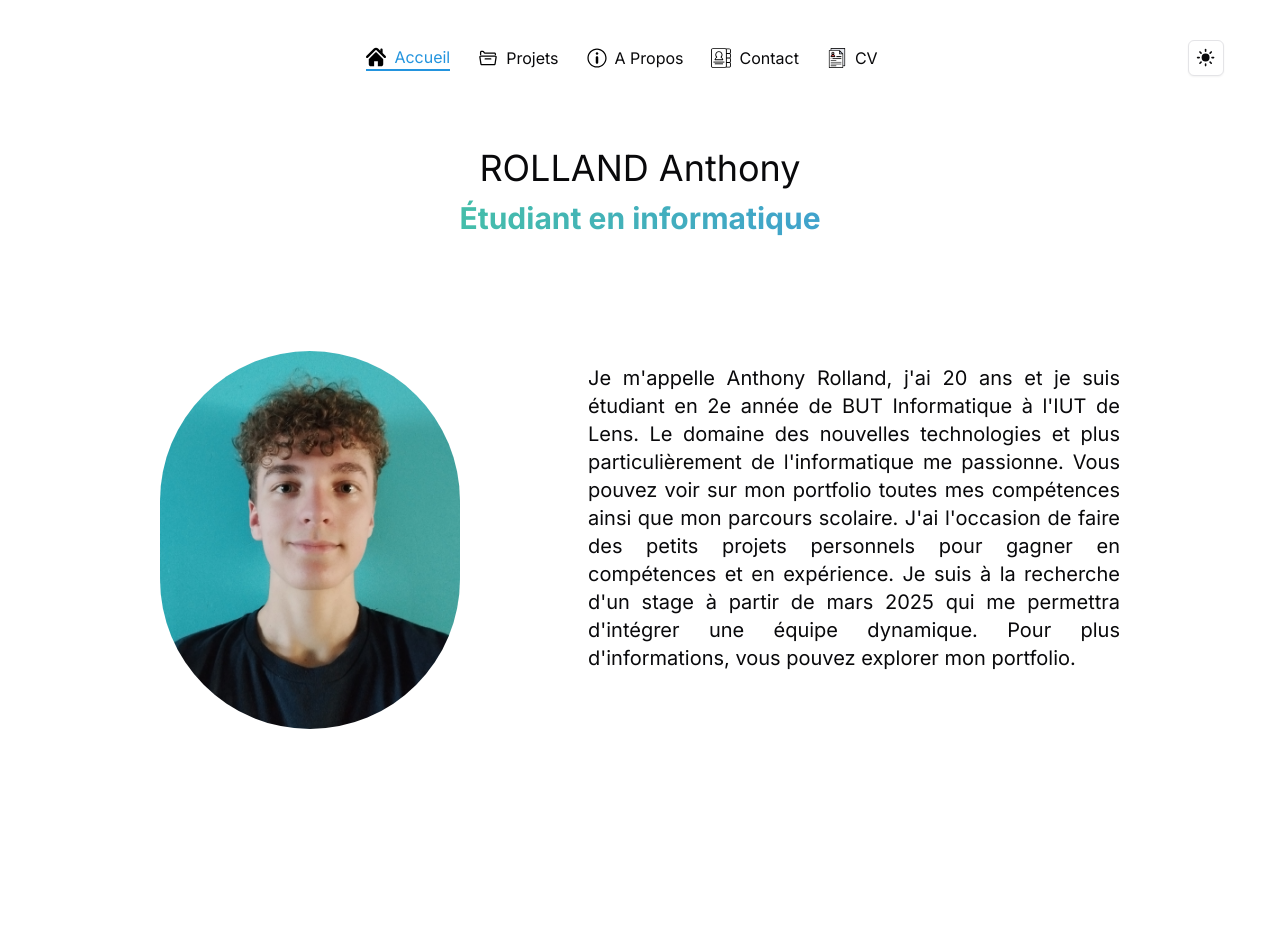
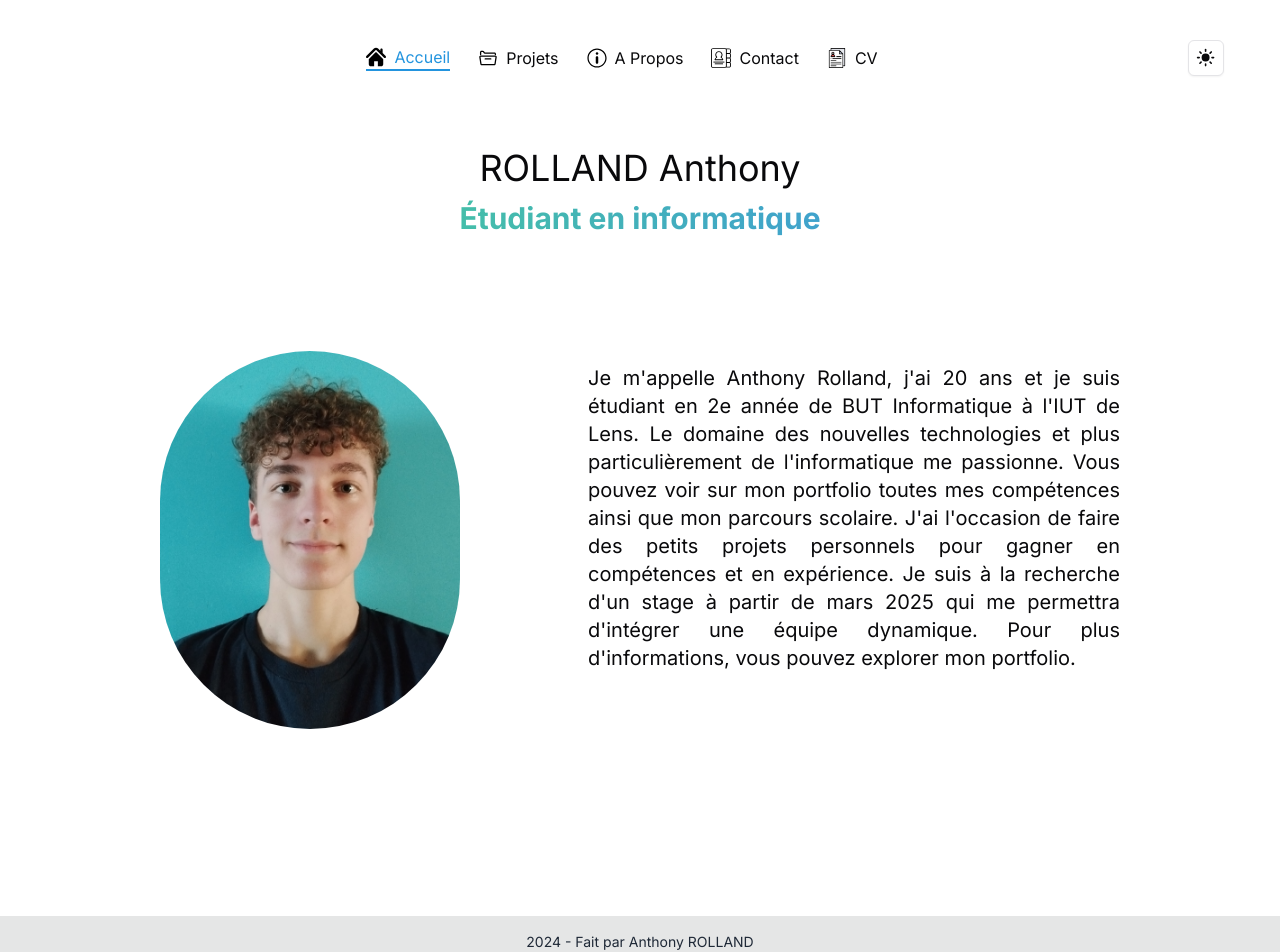
Before and after one commit to PotlaETU/portfolio, a Next.js app: page / in a window 1280 px wide. Shown: the top 952 px of the page. Before the commit the page ends 916 px from the top, so only its background shows below. Built offline with nearby package versions, Linux system fonts and the light colour scheme.

Commit message:
feat: add footer

```diff
--- a/app/layout.tsx
+++ b/app/layout.tsx
@@ -4,6 +4,7 @@ import {Inter} from "next/font/google";
 import {ThemeProvider} from 'next-themes';
 import React from "react";
 import Header from "@/components/Header/Header";
+import Footer from "@/components/Footer/Footer";
 
 const inter = Inter({
     weight: ["400", "700"],
@@ -13,6 +14,7 @@ const inter = Inter({
 export const metadata: Metadata = {
     title: "ROLLAND Anthony - Portfolio",
     description: "IT Student and developer",
+    icons: "favicon.ico",
 };
 
 export default function RootLayout({
@@ -34,6 +36,7 @@ export default function RootLayout({
             <Header/>
             {children}
         </ThemeProvider>
+        <Footer/>
         </body>
         </html>
     );
```
